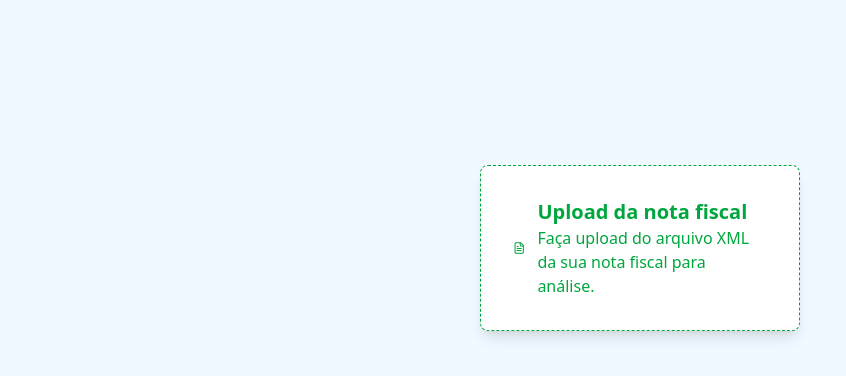
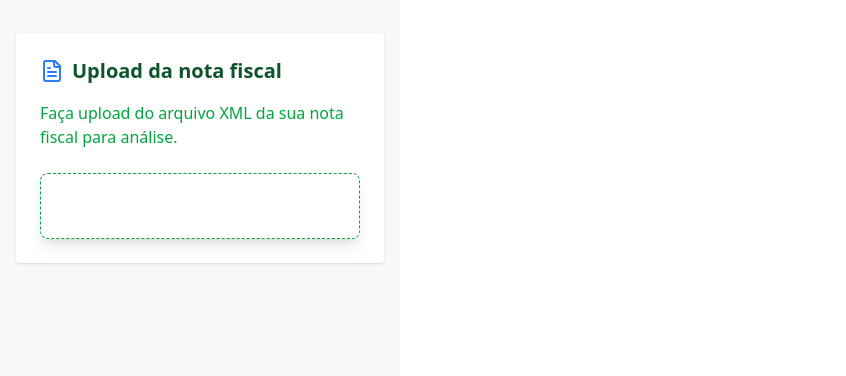
Before and after one commit to Marlonjms/Fron-extensao-NF, a React (Vite) app: page / in a window 1280 px wide. Shown: the part 152-528 px from the top of the page, without its empty margins (0-846 px from the left). Built offline with nearby package versions, Linux system fonts and the light colour scheme.

Commit message:
adicionado as configurações do manifest

```diff
--- a/src/App.tsx
+++ b/src/App.tsx
@@ -2,17 +2,22 @@ import { FileText } from "lucide-react";
 
 export default function App() {
   return (
-    <div className="h-screen flex items-center justify-center bg-sky-50">
-      <div className="p-8 w-[320px] bg-white rounded-lg shadow-lg border border-dashed border-green-600">
-        <div className="flex items-center gap-3">
-          <FileText className="w-6 h-6 text-green-600" />
-          <div>
-            <h1 className="text-green-600 text-xl font-bold">
-              Upload da nota fiscal
-            </h1>
-            <p className="text-green-600 text-base">
-              Faça upload do arquivo XML da sua nota fiscal para análise.
-            </p>
+    <div className="w-[400px] h-[600px] flex items-center justify-center flex items-center justify-center bg-fundo px-4">
+      <div className="bg-white w-full max-w-md p-6 rounded shadow">
+        <div className="flex items-center gap-2 mb-4">
+          <FileText className="w-6 h-6 text-blue-500" />
+          <h1 className="text-green-900 text-xl font-bold">
+            Upload da nota fiscal
+          </h1>
+        </div>
+
+        <p className="text-green-600 text-base mb-6">
+          Faça upload do arquivo XML da sua nota fiscal para análise.
+        </p>
+
+        <div className="p-8 w-full bg-white rounded-lg shadow-lg border border-dashed border-green-600">
+          <div className="flex items-center gap-3">
+            {/* Aqui entra o botão ou dropzone */}
           </div>
         </div>
       </div>
--- a/src/index.css
+++ b/src/index.css
@@ -1 +1,7 @@
 @import "tailwindcss";
+
+@theme {
+  --color-fundo: #F8F8FA;
+
+
+}
```
